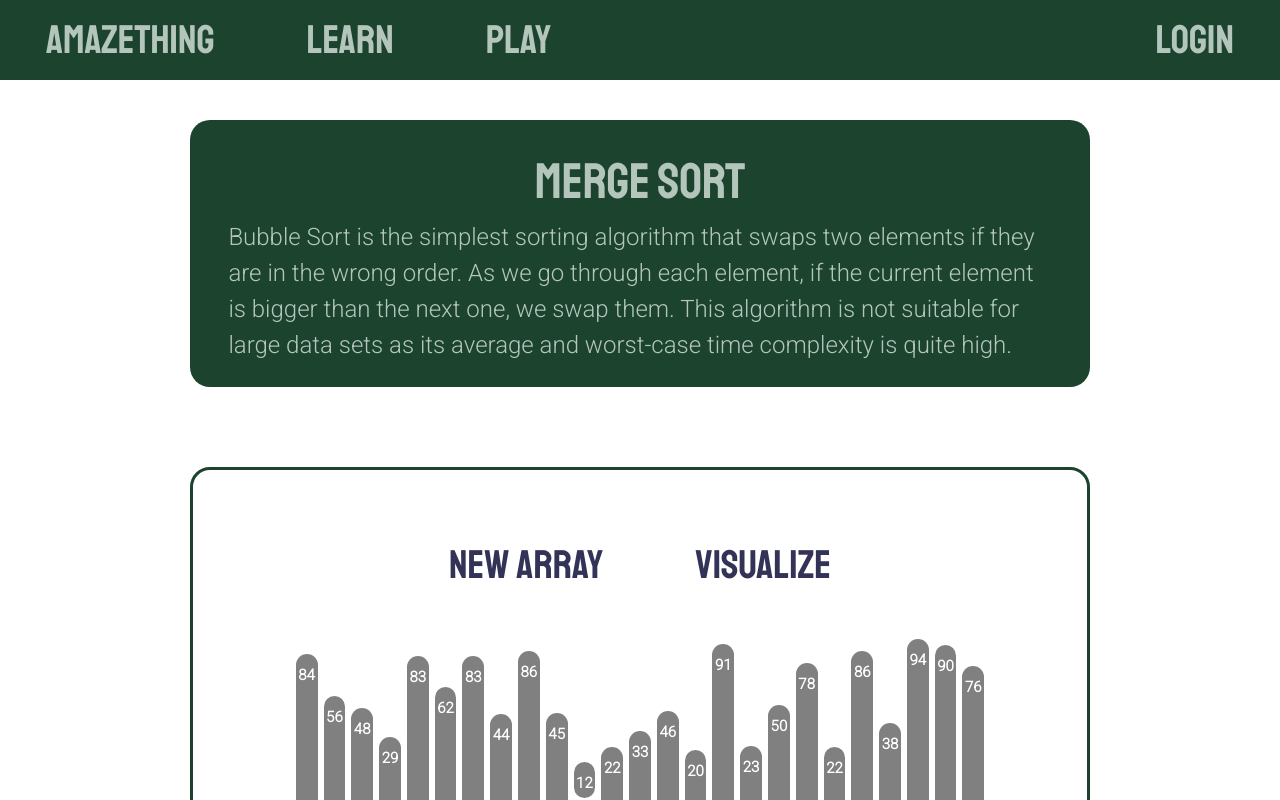
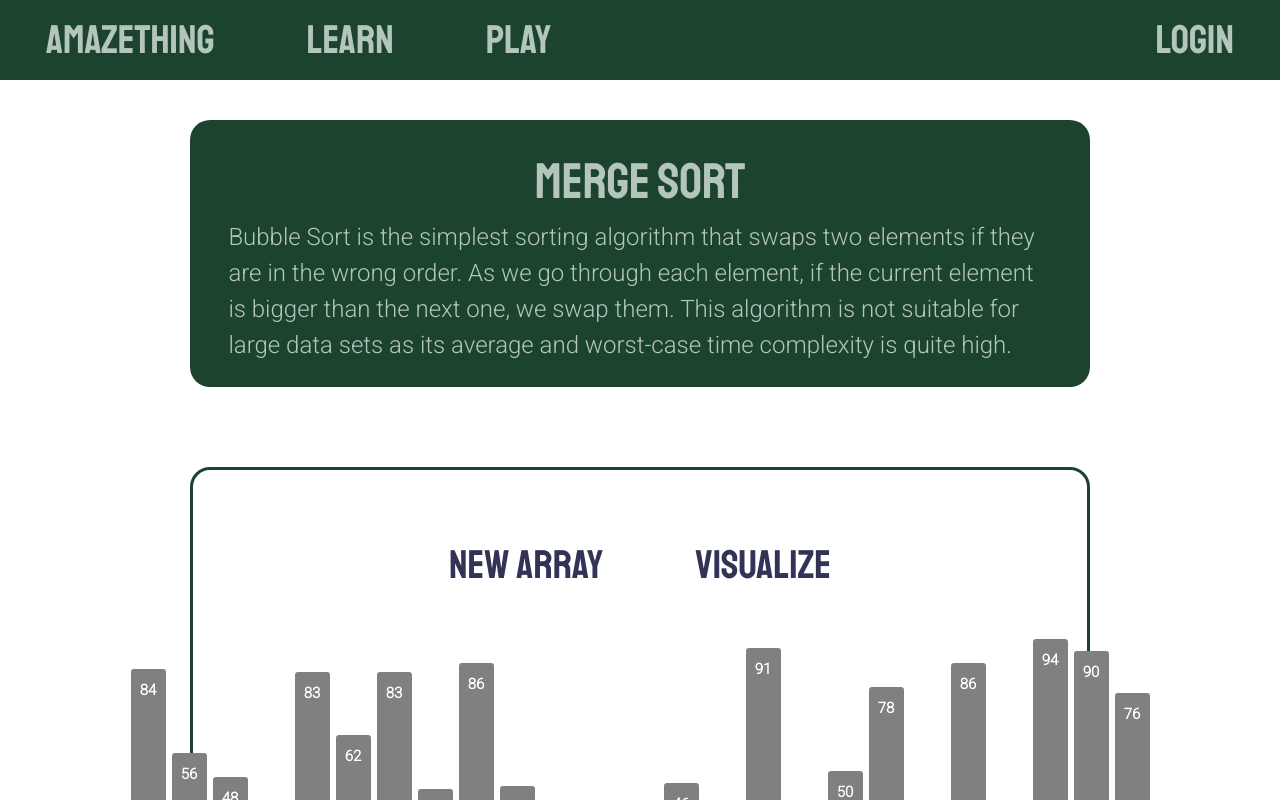
Before and after one commit to vadim-nest/aMAZEthing, a React (Vite) app in the folder Client/: page /learning/mergeLesson in a window 1280 px wide. Built offline with nearby package versions, Linux system fonts and the light colour scheme; no server answers.

Commit message:
fix(prevent all sorts from interfering with learning): qe

```diff
--- a/Client/src/components/sortingLessons/allSortsPlay.tsx
+++ b/Client/src/components/sortingLessons/allSortsPlay.tsx
@@ -19,9 +19,9 @@ import {
 import { useState, useEffect, useRef } from "react";
 
 export default function AllSortsPlay() {
-  const [array, setArray] = useState(generateArray(20,  10, 150))
+  const [array, setArray] = useState([0])
   const [clicked, setClicked] = useState(false);
-  const [animations, setAnimations] = useState(bubbleSortAlgo(array.slice, false));
+  const [animations, setAnimations] = useState([[1]]);
   const [isSorted, setIsSorted] = useState(false);
   const [choiceOfAlgo, setChoiceOfAlgo] = useState(null as any)
   const [DELAY, setDELAY] = useState(5)
@@ -86,7 +86,7 @@ export default function AllSortsPlay() {
           <label className="sorting-label">
             Sorting Algorithms
 
-          <select id="sorts" onChange={(e) => setChoiceOfAlgo(e.target.value)}>
+          <select id="sorts"  placeholder="please select" onChange={(e) => setChoiceOfAlgo(e.target.value)}>
              <option value= 'Bubble' >
               Bubble
             </option >
@@ -129,6 +129,7 @@ export default function AllSortsPlay() {
           array={array}
           height={HEIGHT}
           fontColor={'white'}
+          key={array}
           fontSize={9}
           animations={animations}
           clicked={clicked}
--- a/Client/src/css/allSortsPlay.css
+++ b/Client/src/css/allSortsPlay.css
@@ -16,17 +16,7 @@
 
 }
 
-.array{
-    width: 85%;
-    height: 100%;
-    display: flex;
-    justify-content: center;
-    align-items: center;
-}
 
-.array-el{
-    border-radius: 25px;
-}
 
 .sorting-label{
     width: 125px;
```
